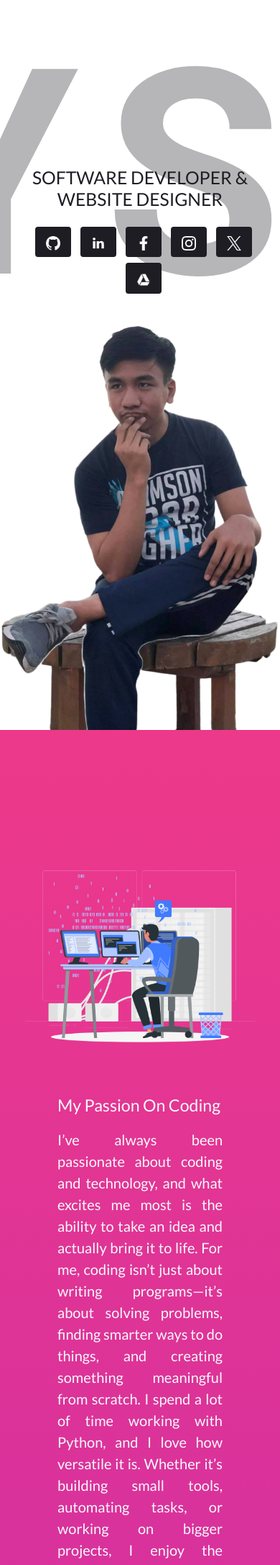
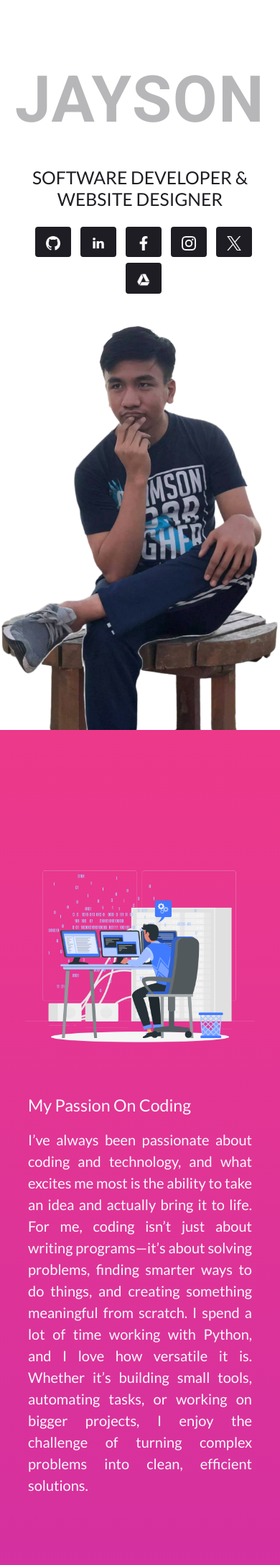
Before and after one commit to savjaylade84/jisun_portfolio, a Flask app: page / in a window 390 px wide; the page is wider, and only the part inside the window is pictured. Shown: the part 56-2230 px from the top of that part at 72% size. Run offline with Flask 3, Linux system fonts and the light colour scheme.

Commit message:
fix logo "jayson" on introduction and solve the padding of left and right of about me

```diff
--- a/static/css/style.css
+++ b/static/css/style.css
@@ -110,8 +110,8 @@
 }
 
 .img-art {
-  min-width: 15em;
-  max-width: 20em;
+  min-width: 15rem;
+  max-width: 20rem;
   image-rendering: optimizeQuality;
 }
 
@@ -221,10 +221,16 @@
 }
 
 .padding-vertical-small {
-  padding-left: 5em;
-  padding-right: 5em;
+  padding-left: 5vw;
+  padding-right: 2vw;
 }
 
+@media screen and (max-width: 997px) {
+  .padding-vertical-small {
+    padding-right: 10vw;
+    padding-left: 10vw;
+  }
+}
 .padding-vertical-medium {
   padding-left: 10em;
   padding-right: 10em;
@@ -290,13 +296,18 @@
   z-index: -100;
   width: 100%;
   height: 100%;
-  font-size: 25em;
+  font-size: 23vw;
   text-align: center;
   font-family: roboto, san-serif;
-  letter-spacing: 0.1em;
+  letter-spacing: 0.1rem;
   justify-content: center;
 }
 
+@media screen and (max-width: 997px) {
+  #introduction:before {
+    margin-top: 8rem;
+  }
+}
 /*intro title*/
 .profile-intro-container {
   padding: 3em 1.5em 2em 1.5em;
--- a/static/css/style.scss
+++ b/static/css/style.scss
@@ -118,8 +118,8 @@ $accent-color-gold:rgba(202, 158, 12, 0.9);
     width: 28em;
 }
 .img-art{
-    min-width: 15em;
-    max-width: 20em;
+    min-width: 15rem;
+    max-width: 20rem;
     image-rendering: optimizeQuality;
 }
 .me-round{
@@ -222,8 +222,15 @@ $accent-color-gold:rgba(202, 158, 12, 0.9);
 }
 
 .padding-vertical-small{
-    padding-left: 5em;
-    padding-right: 5em;
+    padding-left: 5vw;
+    padding-right: 2vw;
+}
+
+@media  screen and (max-width:997px) {
+    .padding-vertical-small{
+        padding-right: 10vw;
+        padding-left: 10vw;
+    }
 }
 
 .padding-vertical-medium{
@@ -294,11 +301,17 @@ $accent-color-gold:rgba(202, 158, 12, 0.9);
     z-index: -100;
     width: 100%;
     height: 100%;
-    font-size: 25em;
+    font-size: 23vw;
     text-align: center;
     font-family: roboto, san-serif;
-    letter-spacing: 0.1em;
+    letter-spacing: 0.1rem;
     justify-content: center;
+}
+
+@media screen and (max-width: 997px) {
+    #introduction:before{
+        margin-top: 8rem;
+    }
 }
 
 /*intro title*/
```
Also changed, not shown: 1 other file.
